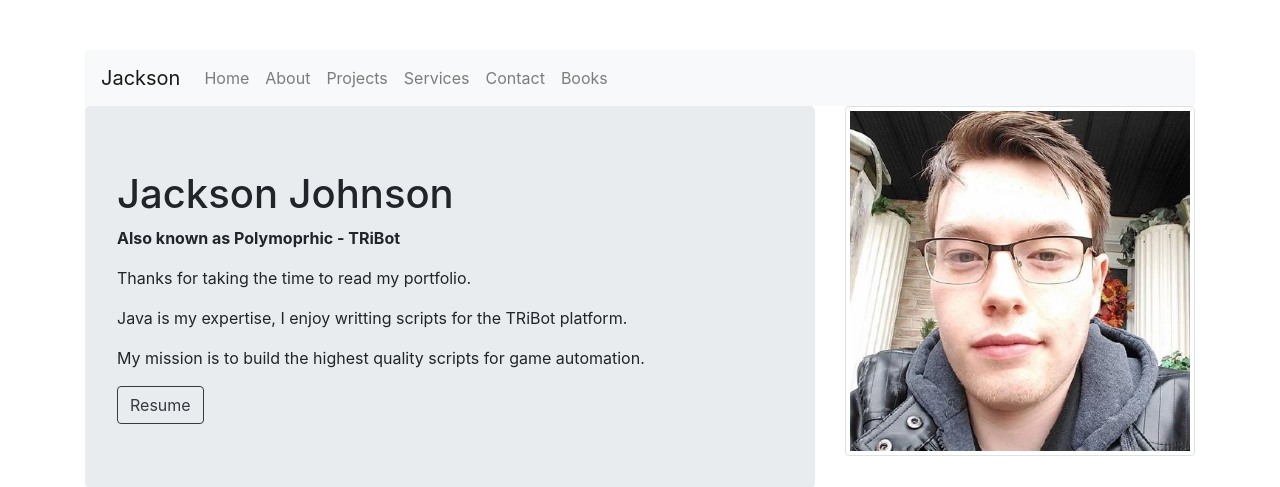
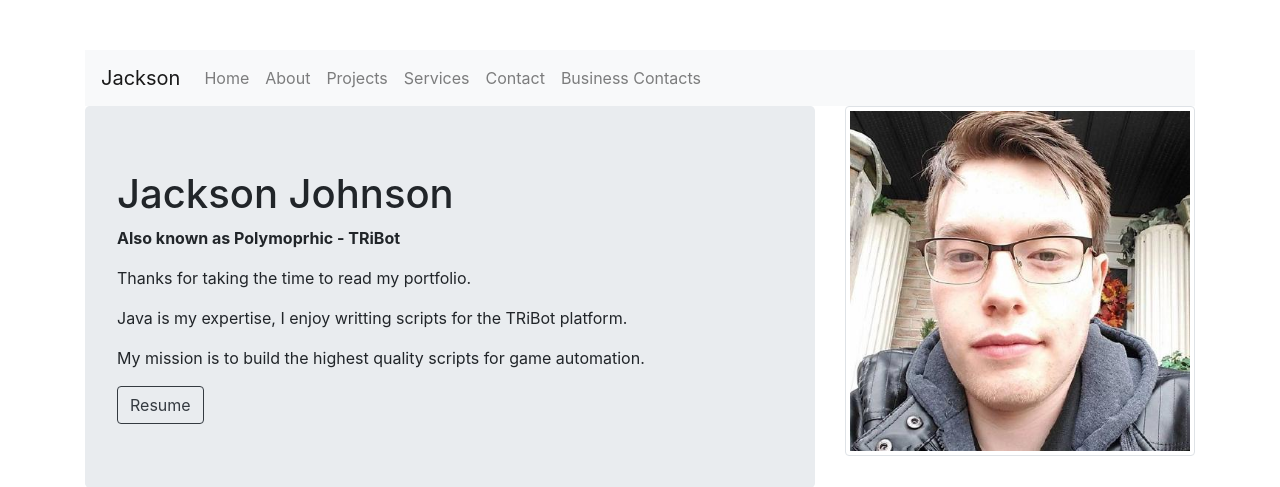
Before and after one commit to its-jackson/assignment-1-web-development, a Node server app: page /about in a window 1280 px wide. Shown: the top 487 px of the page. Run offline with Node 20, Linux system fonts and the light colour scheme; some libraries are stand-ins or nearby versions.

Commit message:
commit mongodb list

```diff
--- a/views/partials/header.ejs
+++ b/views/partials/header.ejs
@@ -17,7 +17,7 @@
         <a class="nav-link" href="/contact">Contact</a>
       </li>
       <li class="nav-item">
-        <a class="nav-link" href="/book">Books</a>
+        <a class="nav-link" href="/list">Business Contacts</a>
       </li>
     </ul>
   </nav>
```
